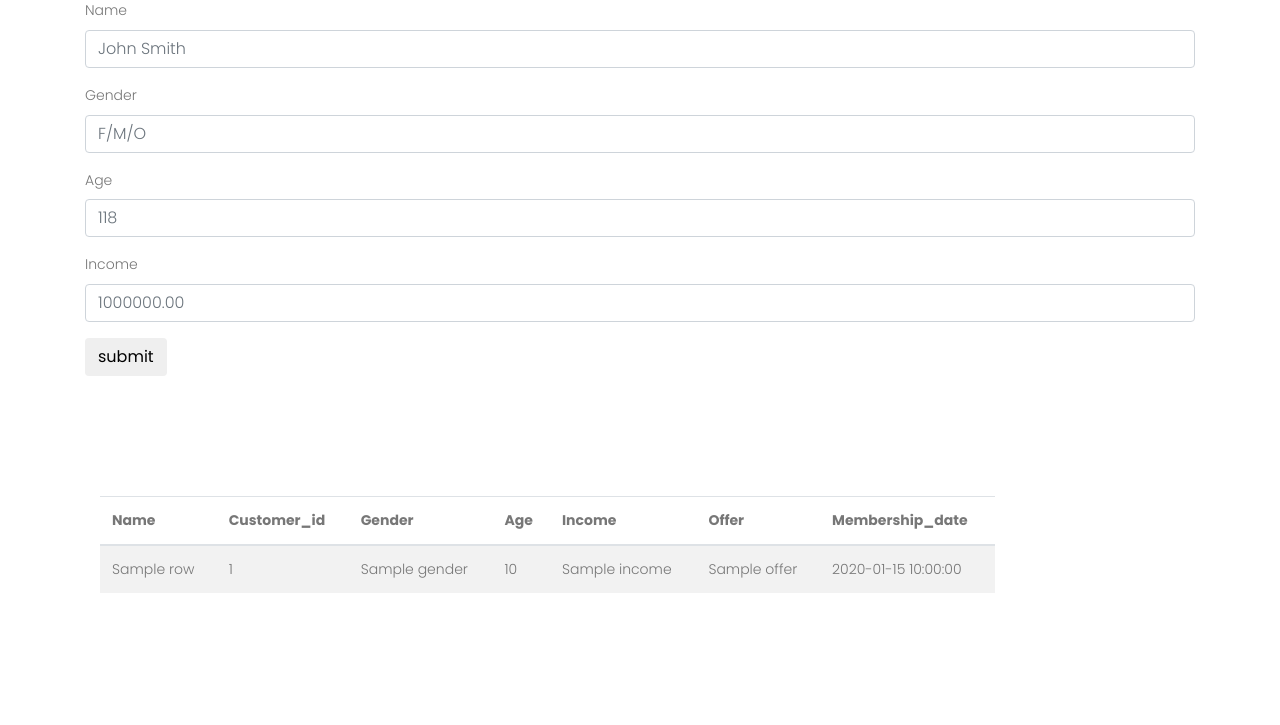
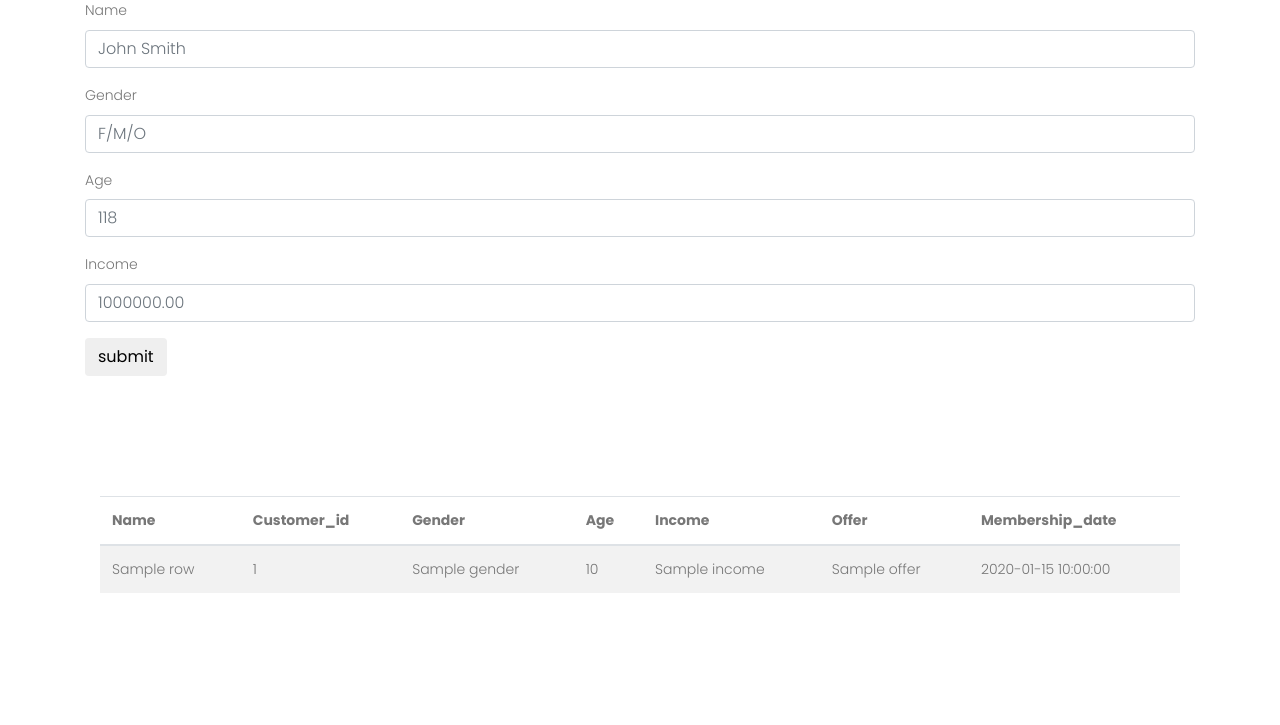
Before and after one commit to kehull/Project-3, a Flask app: template templates/model.html in a window 1280 px wide. Shown: the part 721-1446 px from the top of the page. Run offline with Flask 2, Linux system fonts and the light colour scheme; the template is opened without the code that fills it: most values are stand-ins (such as "Sample title", 1, 10 or a date in 2020); some libraries are stand-ins or nearby versions.

Commit message:
Update model.html

```diff
--- a/templates/model.html
+++ b/templates/model.html
@@ -136,7 +136,7 @@
 			<section class="about-generic-area section-gap">
 				<div class="container border-top-generic">
 			<section class='customer table'>
-				<div class="col-md-10">
+				<div class="col-md-12">
 
 				<div id="table-area" class="">
 				  <table id="customer-table" class="table table-striped">
```
